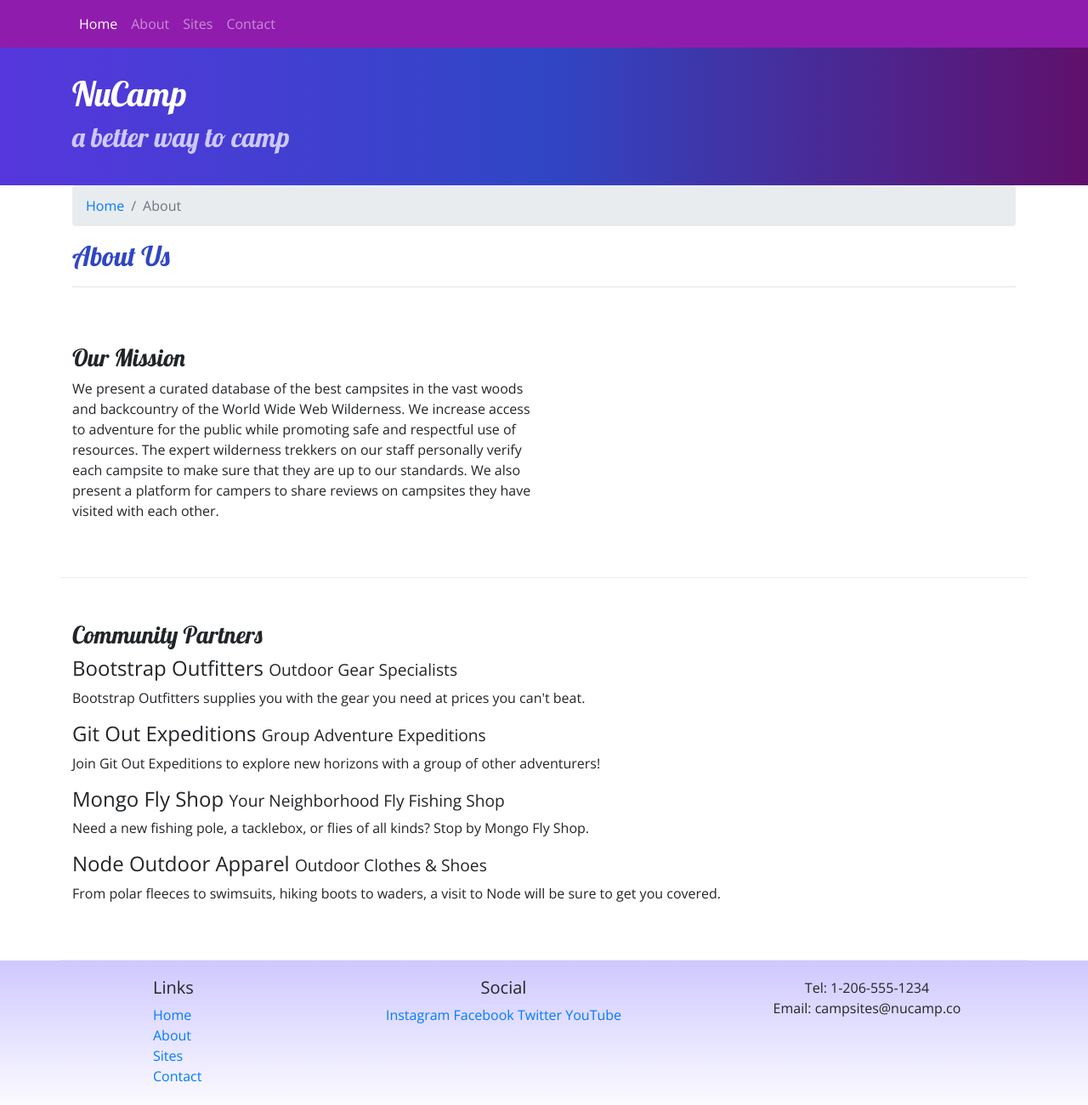
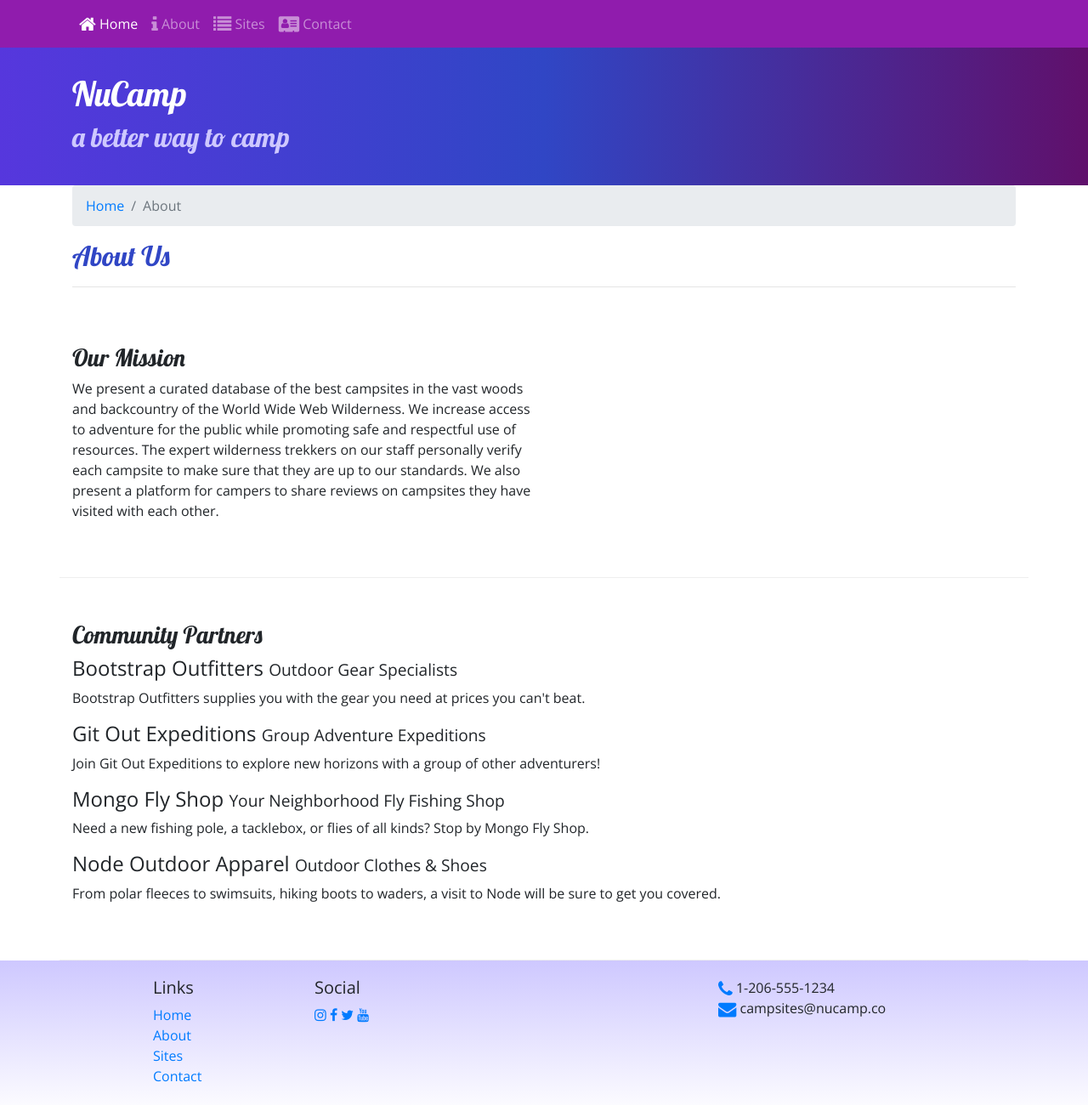
Before and after one commit to Hel5Sou/nucampsite, a website: page aboutus.html in a window 1280 px wide. Shown: the whole page at 85% size. Drawn offline with nearby package versions, Linux system fonts and the light colour scheme.

Commit message:
Icon Fonts

```diff
--- a/aboutus.html
+++ b/aboutus.html
@@ -12,6 +12,7 @@
     />
 
     <!-- Additional CSS must be placed after Bootstrap CSS -->
+    <link rel="stylesheet" href="node_modules/font-awesome/css/font-awesome.min.css" />
     <link
       rel="stylesheet"
       href="https://fonts.googleapis.com/css?family=Lobster|Open+Sans"
@@ -27,10 +28,10 @@
   </button>
   <div class="collapse navbar-collapse" id="nucampNavbar">
     <ul class="navbar-nav">
-        <li class="nav-item active"><a class="nav-link" href="index.html">Home</a></li>
-        <li class="nav-item"><a class="nav-link" href="#">About</a></li>
-        <li class="nav-item"><a class="nav-link" href="#">Sites</a></li>
-        <li class="nav-item"><a class="nav-link" href="#">Contact</a></li>
+        <li class="nav-item active"> <a class="nav-link" href="index.html"> <i class="fa fa-home fa-lg"> </i> Home</a> </li>
+        <li class="nav-item"> <a class="nav-link" href="#"> <i class="fa fa-info fa-lg"> </i> About </a> </li>
+        <li class="nav-item"> <a class="nav-link" href="#"> <i class="fa fa-list fa-lg"> </i> Sites </a> </li>
+        <li class="nav-item"> <a class="nav-link" href="#"> <i class="fa fa-address-card fa-lg"> </i> Contact </a> </li>
        </ul>
    </div>
 </div>
@@ -118,16 +119,17 @@
               <li><a href="#">Contact</a></li>
             </ul>
           </div>
-          <div class="col-6 col-sm-5 text-center">
+          <div class="col-6 col-sm-5">
             <h5>Social</h5>
-            <a href="http://instagram.com/">Instagram</a>
-            <a href="http://facebook.com/">Facebook</a>
-            <a href="http://twitter.com/">Twitter</a>
-            <a href="http://youtube.com/">YouTube</a>
+              <a href="http://instagram.com/"> <i class="fa fa-instagram"></i> </a>
+              <a href="http://facebook.com/"> <i class="fa fa-facebook"></i> </a>
+              <a href="http://twitter.com/"> <i class="fa fa-twitter"></i> </a>
+              <a href="http://youtube.com/"> <i class="fa fa-youtube"></i> </a>
           </div>
-          <div class="col-sm-4 text-center">
-            Tel: 1-206-555-1234<br />
-            Email: campsites@nucamp.co
+          <div class="col-sm-4">
+
+              <i class="fa fa-phone fa-lg text-primary"></i> 1-206-555-1234<br />
+              <i class="fa fa-envelope fa-lg text-primary"></i> campsites@nucamp.co
           </div>
         </div>
       </div>
--- a/package.json
+++ b/package.json
@@ -15,6 +15,7 @@
   },
   "dependencies": {
     "bootstrap": "^4.5.0",
+    "font-awesome": "^4.7.0",
     "jquery": "^3.5.1",
     "popper.js": "^1.16.1"
   }
```
Also changed, not shown: index.html (+13 -10 lines), 1 other file.
